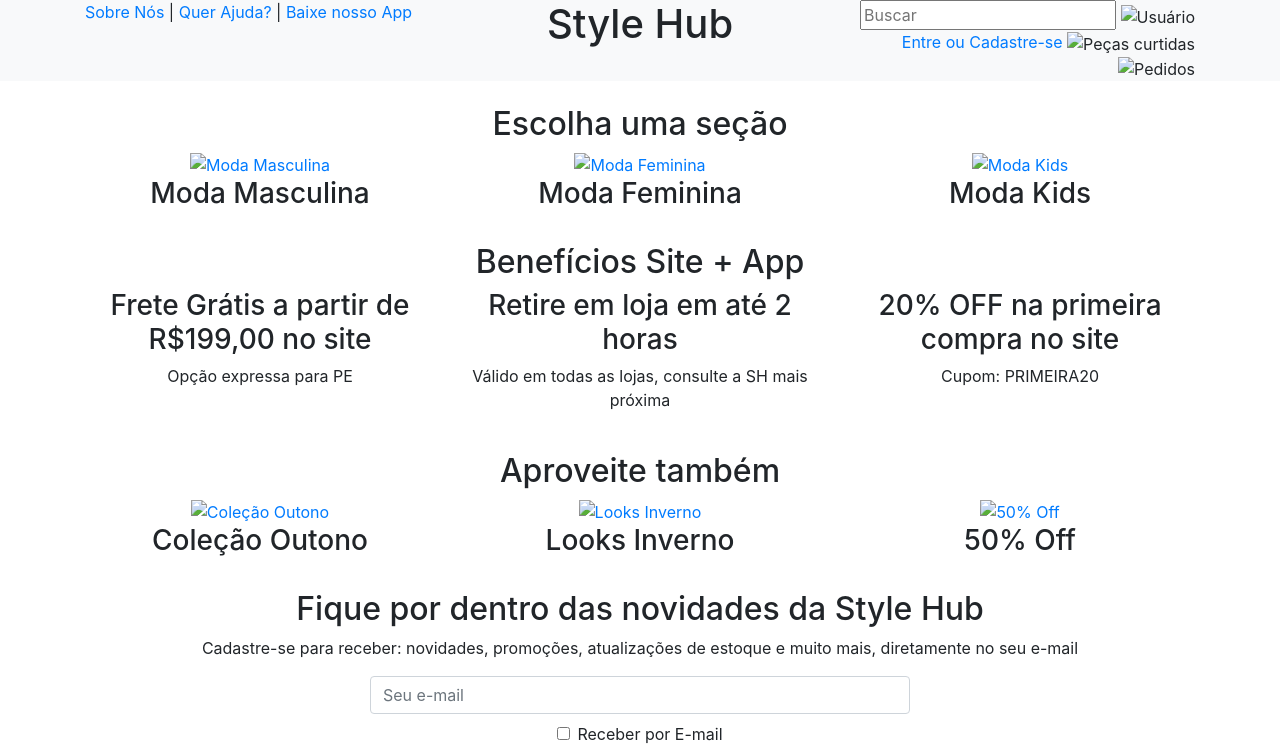
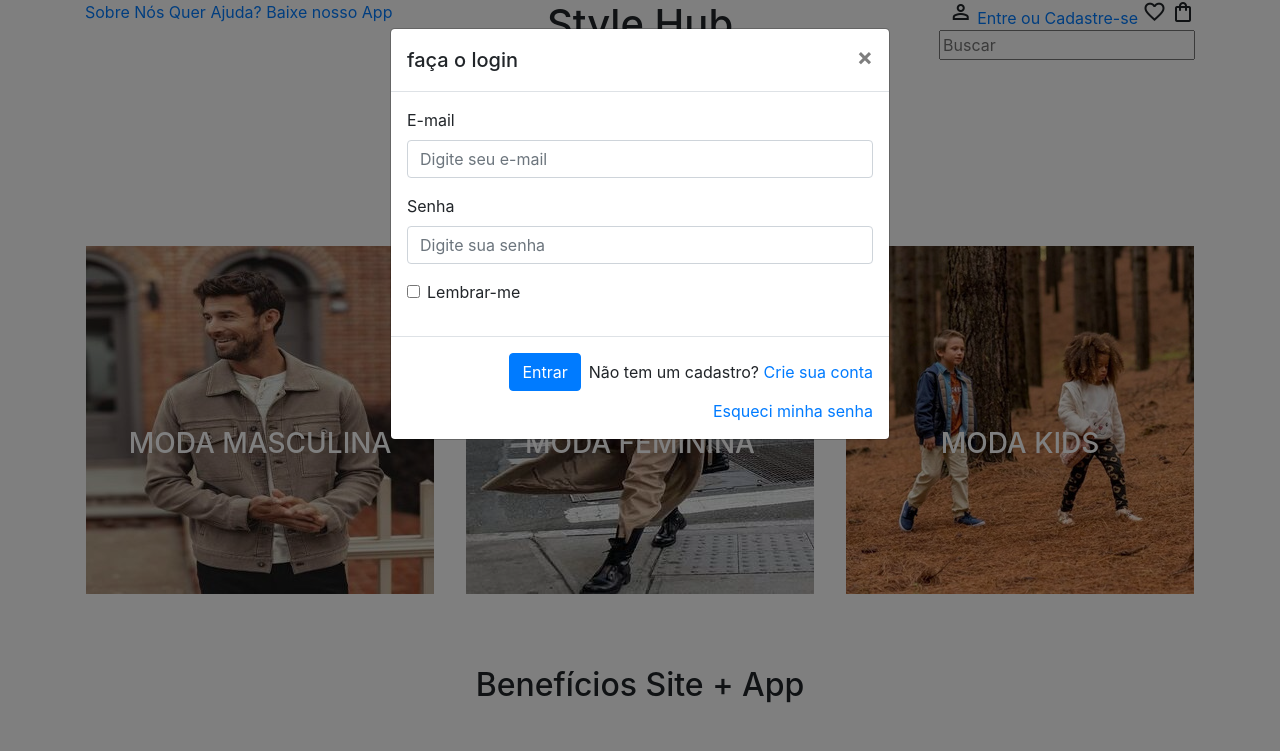
Before and after one commit to EQUIPE-AEJ/PROJETOE-COMMERCE, a plain HTML site: page index.html in a window 1280 px wide. Both pictures are taken after a click on the link "Entre ou Cadastre-se". Shown: the top 751 px of the page. Drawn offline with nearby package versions, Linux system fonts and the light colour scheme.

Commit message:
Adicionando as imagens e modais

```diff
--- a/index.html
+++ b/index.html
@@ -4,27 +4,50 @@
 <head>
   <title>Style Hub - Página Inicial</title>
   <link rel="stylesheet" href="https://stackpath.bootstrapcdn.com/bootstrap/4.5.2/css/bootstrap.min.css">
+  <link rel="stylesheet" href="https://fonts.googleapis.com/css2?family=Material+Symbols+Outlined:opsz,wght,FILL,GRAD@20..48,100..700,0..1,-50..200" />
+
+  <style>
+
+    #footer{
+      color: #ffff;
+    }
+
+    .section-title {
+    position: absolute;
+    top: 50%;
+    left: 50%;
+    transform: translate(-50%, -50%);
+    color: #ffff;
+    padding: 10px;
+    z-index: 2;
+    width: 100%;
+  }
+
+  </style>
 </head>
 
 <body>
 
-  <header class="bg-light">
+  <header class="bg-white">
     <div class="container">
       <div class="row">
         <div class="col">
-          <a href="#">Sobre Nós</a> |
-          <a href="#">Quer Ajuda?</a> |
+          <a href="#">Sobre Nós</a>
+          <a href="#">Quer Ajuda?</a>
           <a href="#">Baixe nosso App</a>
         </div>
         <div class="col text-center">
           <h1>Style Hub</h1>
+          <br>
+          <br>
+          <br>
         </div>
         <div class="col text-right">
+          <span class="material-symbols-outlined">person</span>
+          <a href="#" data-toggle="modal" data-target="#loginModal">Entre ou Cadastre-se</a>
+          <span class="material-symbols-outlined">favorite</span>
+          <span class="material-symbols-outlined">shopping_bag</span>
           <input type="text" placeholder="Buscar">
-          <span><img src="icone.png" alt="Usuário"></span>
-          <a href="#">Entre ou Cadastre-se</a>
-          <span><img src="icone.png" alt="Peças curtidas"></span>
-          <span><img src="icone.png" alt="Pedidos"></span>
         </div>
       </div>
     </div>
@@ -33,26 +56,34 @@
   <section>
     <div class="container text-center mt-4">
       <h2>Escolha uma seção</h2>
+      <br>
+      <br>
       <div class="row">
         <div class="col-md-4">
-          <a href="#"><img src="modamasculina.jpg" alt="Moda Masculina"></a>
-          <h3>Moda Masculina</h3>
+          <a href="#"><img src="image/modamasculinateste.jpg" alt="Moda Masculina"></a>
+          <h3 class="section-title">MODA MASCULINA</h3>
         </div>
         <div class="col-md-4">
-          <a href="#"><img src="modafeminina.jpg" alt="Moda Feminina"></a>
-          <h3>Moda Feminina</h3>
+          <a href="#"><img src="image/modafemininateste.jpg" alt="Moda Feminina"></a>
+          <h3 class="section-title">MODA FEMININA</h3>
         </div>
         <div class="col-md-4">
-          <a href="#"><img src="modakids.jpg" alt="Moda Kids"></a>
-          <h3>Moda Kids</h3>
+          <a href="#"><img src="image/modakidsteste.jpg" alt="Moda Kids"></a>
+          <h3 class="section-title">MODA KIDS</h3>
+          <br>
+          <br>
+          <br>
         </div>
       </div>
     </div>
   </section>
 
+
   <section>
     <div class="container text-center mt-4">
       <h2>Benefícios Site + App</h2>
+      <br>
+      <br>
       <div class="row">
         <div class="col-md-4">
           <h3>Frete Grátis a partir de R$199,00 no site</h3>
@@ -65,6 +96,9 @@
         <div class="col-md-4">
           <h3>20% OFF na primeira compra no site</h3>
           <p>Cupom: PRIMEIRA20</p>
+          <br>
+          <br>
+          <br>
         </div>
       </div>
     </div>
@@ -73,17 +107,19 @@
   <section>
     <div class="container text-center mt-4">
       <h2>Aproveite também</h2>
+      <br>
+      <br>
       <div class="row">
         <div class="col-md-4">
-          <a href="#"><img src="outono.jpg" alt="Coleção Outono"></a>
+          <a href="#"><img src="image/modaoutonoteste.jpg" alt="Coleção Outono"></a>
           <h3>Coleção Outono</h3>
         </div>
         <div class="col-md-4">
-            <a href="#"><img src="inverno.jpg" alt="Looks Inverno"></a>
+            <a href="#"><img src="image/modainvernoteste.jpg" alt="Looks Inverno"></a>
             <h3>Looks Inverno</h3>
             </div>
             <div class="col-md-4">
-            <a href="#"><img src="50-off.jpg" alt="50% Off"></a>
+            <a href="#"><img src="image/moda50off.jpg" alt="50% Off"></a>
             <h3>50% Off</h3>
             </div>
             </div>
@@ -110,14 +146,18 @@
                   </div>
                 </div>
               </section>
-              <footer class="bg-light text-center mt-4">
+              <footer class="bg-dark text-center mt-4" id="footer">
                 <div class="container">
                   <div class="row">
                     <div class="col">
                       <h3>SH SOCIAL</h3>
-                      <a href="#">Instagram</a> |
-                      <a href="#">Facebook</a> |
-                      <a href="#">Twitter</a>
+                      <ul class="list-unstyled">
+                      <li><a href="#">Instagram</a></li>
+                      <br>
+                      <li><a href="#">Facebook</a></li>
+                      <br>
+                      <li><a href="#">Twitter</a></li>
+                      </ul>
                     </div>
                     <div class="col">
                       <h3>Formas de Pagamento</h3>
@@ -126,7 +166,9 @@
                       <h3>Ajuda</h3>
                       <ul class="list-unstyled">
                         <li><a href="#">Central de Ajuda</a></li>
+                        <br>
                         <li><a href="#">Central de Privacidade</a></li>
+                        <br>
                         <li><a href="#">Troca e Devoluções</a></li>
                       </ul>
                     </div>
@@ -140,6 +182,85 @@
                     </div>
                 </div>
               </footer>
+              <!-- Modal de Login -->
+  <div class="modal fade" id="loginModal" tabindex="-1" role="dialog" aria-labelledby="loginModalLabel" aria-hidden="true">
+    <div class="modal-dialog" role="document">
+      <div class="modal-content">
+        <div class="modal-header">
+          <h5 class="modal-title" id="loginModalLabel">faça o login</h5>
+          <button type="button" class="close" data-dismiss="modal" aria-label="Close">
+            <span aria-hidden="true">&times;</span>
+          </button>
+        </div>
+        <div class="modal-body">
+          <form>
+            <div class="form-group">
+              <label for="loginEmail">E-mail</label>
+              <input type="email" class="form-control" id="loginEmail" placeholder="Digite seu e-mail">
+            </div>
+            <div class="form-group">
+              <label for="loginPassword">Senha</label>
+              <input type="password" class="form-control" id="loginPassword" placeholder="Digite sua senha">
+            </div>
+            <div class="form-group form-check">
+              <input type="checkbox" class="form-check-input" id="rememberMe">
+              <label class="form-check-label" for="rememberMe">Lembrar-me</label>
+            </div>
+          </form>
+        </div>
+        <div class="modal-footer">
+          <button type="button" class="btn btn-primary">Entrar</button>
+          <p>Não tem um cadastro? <a href="#" data-dismiss="modal" data-toggle="modal" data-target="#signupModal">Crie sua conta</a></p>
+          <p><a href="#">Esqueci minha senha</a></p>
+        </div>
+      </div>
+    </div>
+  </div>
+
+<!-- Modal de Cadastro -->
+<div class="modal fade" id="signupModal" tabindex="-1" role="dialog" aria-labelledby="signupModalLabel" aria-hidden="true">
+  <div class="modal-dialog" role="document">
+    <div class="modal-content">
+      <div class="modal-header">
+        <h5 class="modal-title" id="signupModalLabel">crie seu cadastro</h5>
+        <button type="button" class="close" data-dismiss="modal" aria-label="Close">
+          <span aria-hidden="true">&times;</span>
+        </button>
+      </div>
+      <div class="modal-body">
+        <form>
+          <div class="form-group">
+            <label for="signupFirstName">Nome</label>
+            <input type="text" class="form-control" id="signupFirstName" placeholder="Digite seu nome">
+          </div>
+          <div class="form-group">
+            <label for="signupLastName">Sobrenome</label>
+            <input type="text" class="form-control" id="signupLastName" placeholder="Digite seu sobrenome">
+          </div>
+          <div class="form-group">
+            <label for="signupEmail">E-mail</label>
+            <input type="email" class="form-control" id="signupEmail" placeholder="Digite seu e-mail">
+          </div>
+          <div class="form-group">
+            <label for="signupPassword">Senha</label>
+            <input type="password" class="form-control" id="signupPassword" placeholder="Digite sua senha">
+          </div>
+        </form>
+      </div>
+      <div class="modal-footer">
+        <button type="button" class="btn btn-primary">Criar conta</button>
+        <p>Já possui uma conta? <a href="#" data-dismiss="modal" data-toggle="modal" data-target="#loginModal">Faça login</a></p>
+      </div>
+    </div>
+  </div>
+</div>
+
+
+  <script src="https://code.jquery.com/jquery-3.5.1.slim.min.js"></script>
+  <script src="https://cdn.jsdelivr.net/npm/@popperjs/core@2.5.4/dist/umd/popper.min.js"></script>
+  <script src="https://stackpath.bootstrapcdn.com/bootstrap/4.5.2/js/bootstrap.min.js"></script>
+
+
               <script src="https://stackpath.bootstrapcdn.com/bootstrap/4.5.2/js/bootstrap.min.js"></script>
             </body>
             </html>
```
Also changed, not shown: image/moda50off.jpg (added), image/modafemininateste.jpg (added), image/modainvernoteste.jpg (added), image/modakidsteste.jpg (added), image/modamasculinateste.jpg (added), image/modaoutonoteste.jpg (added).
